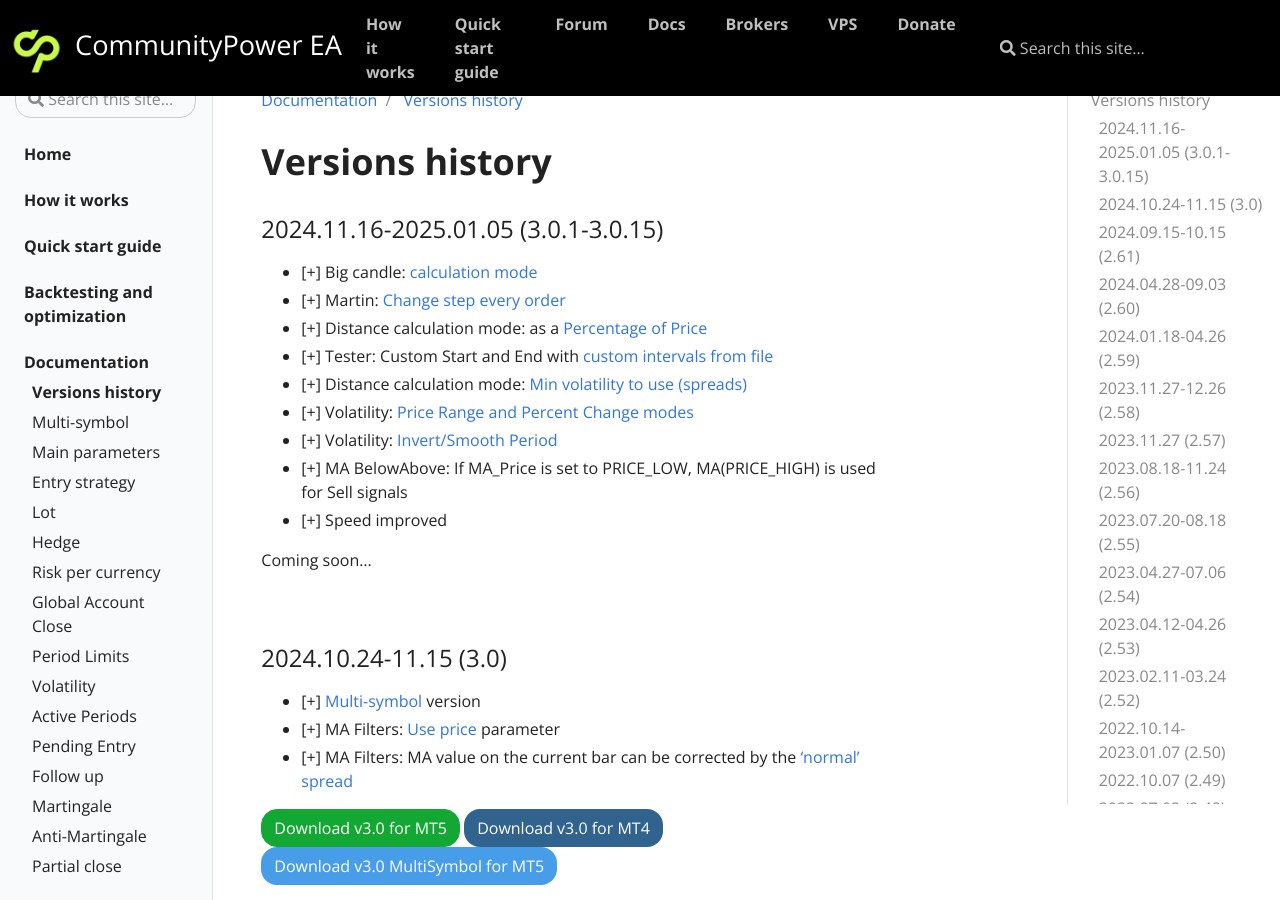
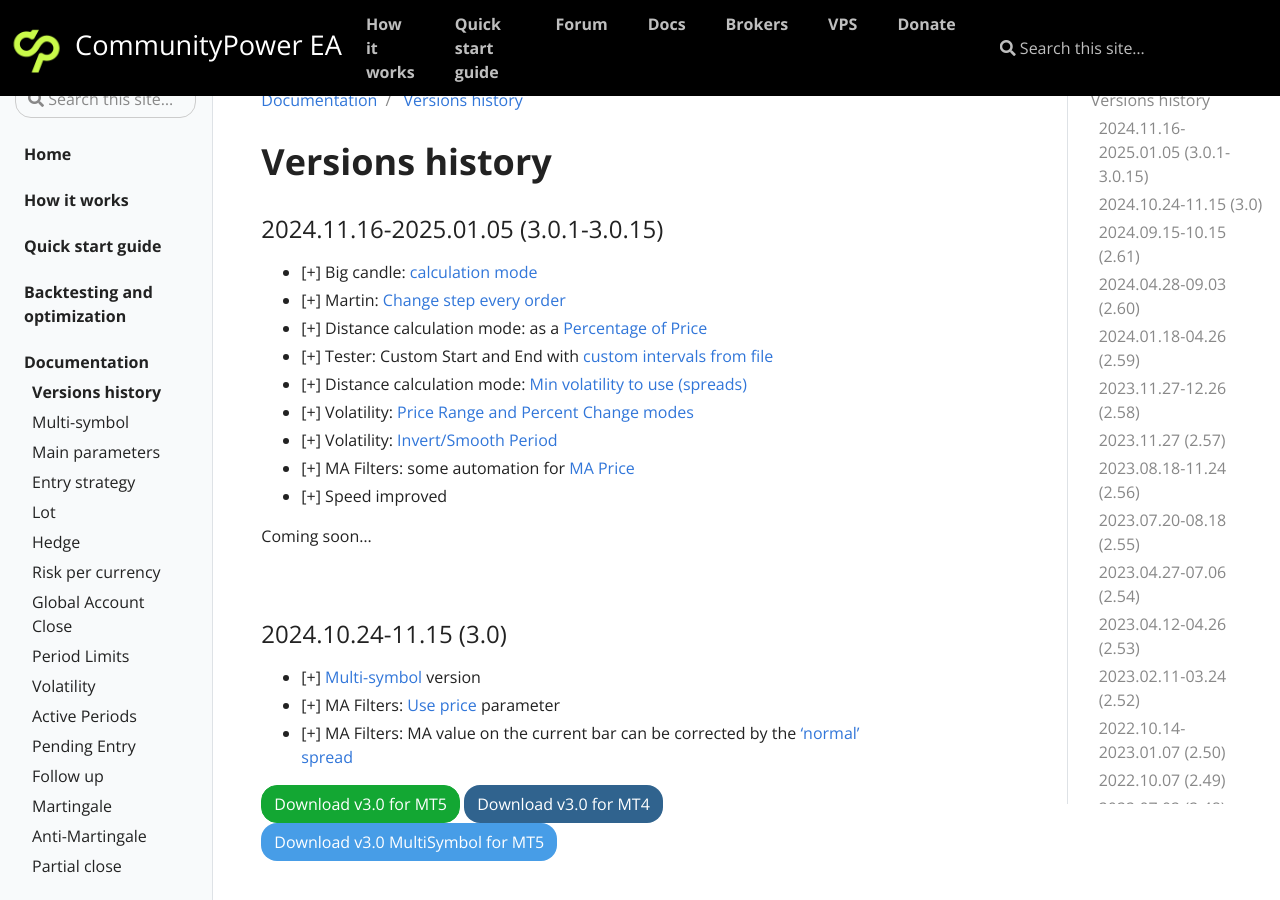
Before and after one commit to komposter/CommunityPowerEA.com, a Jekyll site: the page built from _docs/versions-history.md, in a window 1280 px wide and 900 px high. Built offline with Jekyll 4.4.1, drawn with Linux system fonts in a browser that asks for light colours.

Commit message:
Content change

```diff
--- a/_docs/versions-history.md
+++ b/_docs/versions-history.md
@@ -15,7 +15,7 @@
 * [+] Distance calculation mode: [Min volatility to use (spreads)](/docs/volatility#min-volatility-to-use-spreads)
 * [+] Volatility: [Price Range and Percent Change modes](/docs/volatility#volatility-indicator)
 * [+] Volatility: [Invert/Smooth Period](/docs/volatility#invertsmooth-period)
-* [+] MA BelowAbove: If MA_Price is set to PRICE_LOW, MA(PRICE_HIGH) is used for Sell signals
+* [+] MA Filters: some automation for [MA Price](/docs/signals-and-filters#moving-average-properties)
 * [+] Speed improved
 
 Coming soon...
```
Also changed, not shown: _docs/signals-and-filters.md (+2 -0 lines).
